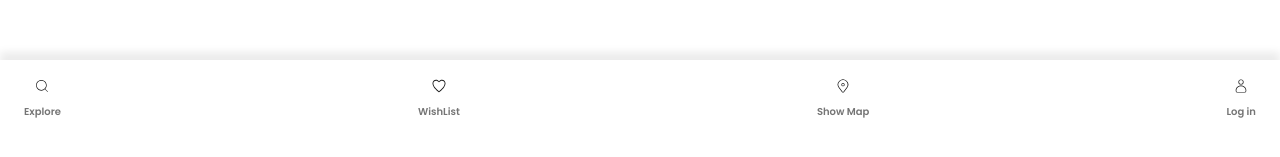
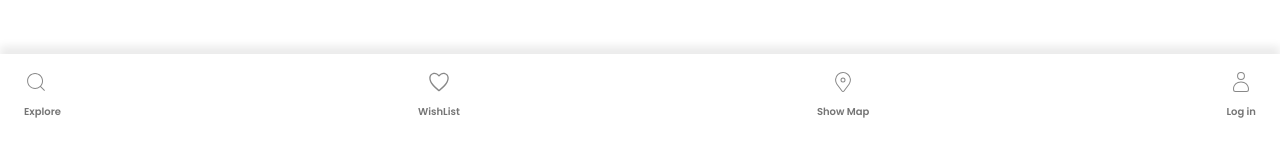
Before and after one commit to ashiskumar-1999/Propsoch-UI, a Next.js app: page / in a window 1280 px wide. Shown: the part 661-818 px from the top of the page. Built offline with nearby package versions, Linux system fonts and the light colour scheme.

Commit message:
Fix: Navitem icon css

```diff
--- a/src/components/NavBar.js
+++ b/src/components/NavBar.js
@@ -1,5 +1,7 @@
 import React from 'react'
+import Link from 'next/link';
 import styles from '@/styles/Home.module.css'
+import wishlists from '@/pages/wishlists';
 import { CiSearch, CiLocationOn, CiUser } from "react-icons/ci";
 import { IoIosHeartEmpty } from "react-icons/io";
 
@@ -8,21 +10,29 @@ import { IoIosHeartEmpty } from "react-icons/io";
 const NavBar = () => {
   return (
     <div className={styles.navbar}>
-        <div className={styles.navitems}>
-            <CiSearch />
-            <p className={styles.navitem} onClick={styles.navitem.selected}>Explore</p>
+        <div className={styles.navitems && styles.navitems.selected}>
+            <Link href="/">
+            <CiSearch className={styles.navicon} />
+            <p className={styles.navitem} >Explore</p>
+            </Link>
         </div>
         <div className={styles.navitems}>
-            <IoIosHeartEmpty />
+            <Link href="/wishlists">
+            <IoIosHeartEmpty className={styles.navicon} />
             <p className={styles.navitem} onClick={styles.navitem.selected}>WishList</p>
+            </Link>
         </div>
         <div className={styles.navitems}>
-            <CiLocationOn />
+            <Link href="/">
+            <CiLocationOn className={styles.navicon} />
             <p className={styles.navitem} onClick={styles.navitem.selected}>Show Map</p>
+            </Link>
         </div>
         <div className={styles.navitems}>
-            <CiUser />
+        <Link href="/">
+            <CiUser className={styles.navicon} />
             <p className={styles.navitem} onClick={styles.navitem.selected}>Log in</p>
+            </Link>
         </div>
 
     </div>
--- a/src/styles/Home.module.css
+++ b/src/styles/Home.module.css
@@ -111,6 +111,11 @@
   box-shadow: 0px -8px 8px #00000014;
   z-index: 10;
 }
+.navicon{
+  width: 24px;
+  height: 24px;
+  color: #888888;
+}
 
 .navitems {
   text-align: center;
@@ -123,7 +128,7 @@
   color: #757575;
 }
 
-.navitem.selected {
+.navitems.selected {
   color: #E57601;
 }
 
```
